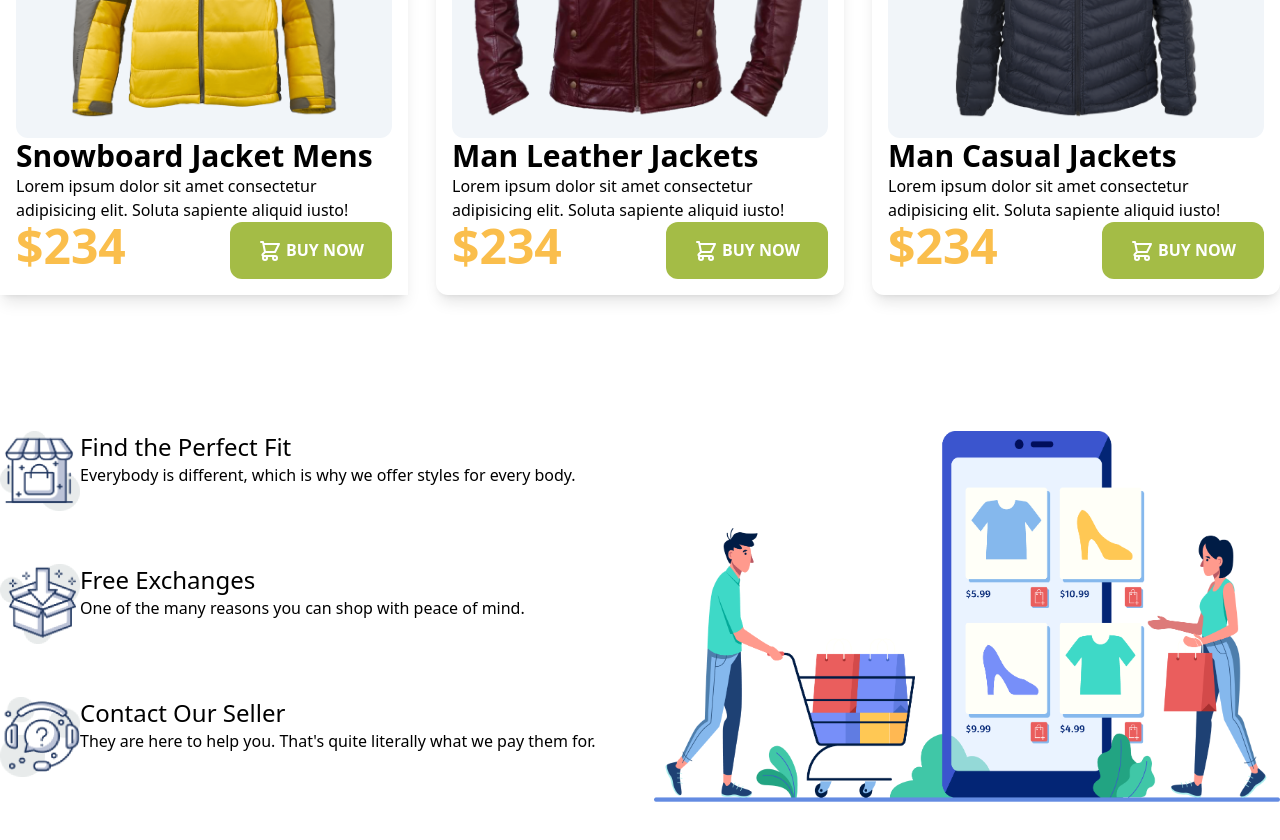
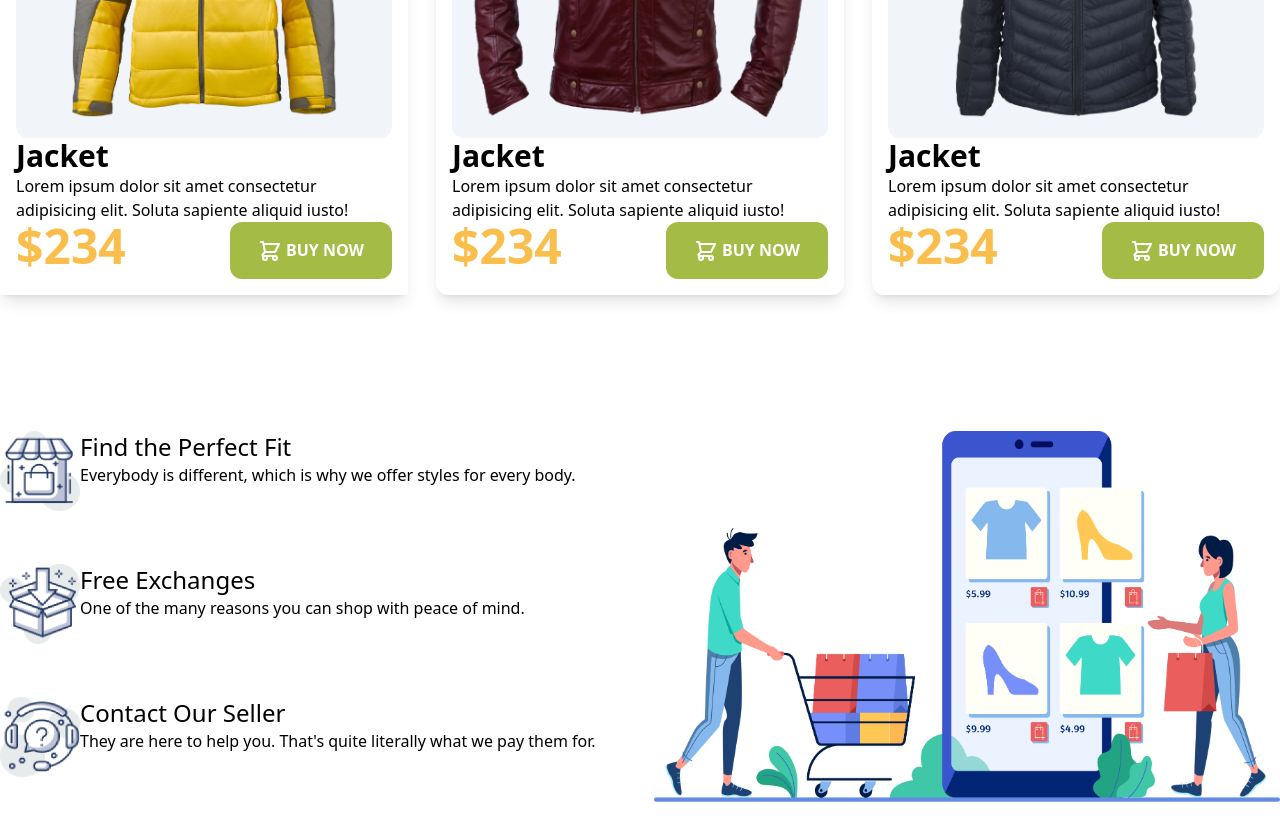
Before and after one commit to robinrakibul/penguin-shop-tailwind, a plain HTML site: page index.html in a window 1280 px wide. Shown: the part 1680-2520 px from the top of the page. Drawn offline with nearby package versions, Linux system fonts and the light colour scheme.

Commit message:
project completed

```diff
--- a/index.html
+++ b/index.html
@@ -106,7 +106,7 @@
                   <div class="p-5 bg-slate-100 rounded-xl">
                       <img src="images/jacket-4.png" alt="">
                   </div>
-                  <h3 class="text-3xl font-semibold">Snowboard Jacket Mens</h3>
+                  <h3 class="text-3xl font-semibold">Jacket</h3>
                   <p>Lorem ipsum dolor sit amet consectetur adipisicing elit. Soluta sapiente aliquid iusto!</p>
                   <div class="flex justify-between">
                       <h2 class="text-5xl text-jacketprice font-bold">$234</h2>
@@ -122,7 +122,7 @@
                   <div class="p-5 bg-slate-100 rounded-xl">
                       <img src="images/jacket-5.png" alt="">
                   </div>
-                  <h3 class="text-3xl font-semibold">Man Leather Jackets</h3>
+                  <h3 class="text-3xl font-semibold">Jacket</h3>
                   <p>Lorem ipsum dolor sit amet consectetur adipisicing elit. Soluta sapiente aliquid iusto!</p>
                   <div class="flex justify-between">
                       <h2 class="text-5xl text-jacketprice font-bold">$234</h2>
@@ -138,7 +138,7 @@
                   <div class="p-5 bg-slate-100 rounded-xl">
                       <img src="images/jacket-6.png" alt="">
                   </div>
-                  <h3 class="text-3xl font-semibold">Man Casual Jackets</h3>
+                  <h3 class="text-3xl font-semibold">Jacket</h3>
                   <p>Lorem ipsum dolor sit amet consectetur adipisicing elit. Soluta sapiente aliquid iusto!</p>
                   <div class="flex justify-between">
                       <h2 class="text-5xl text-jacketprice font-bold">$234</h2>
```
